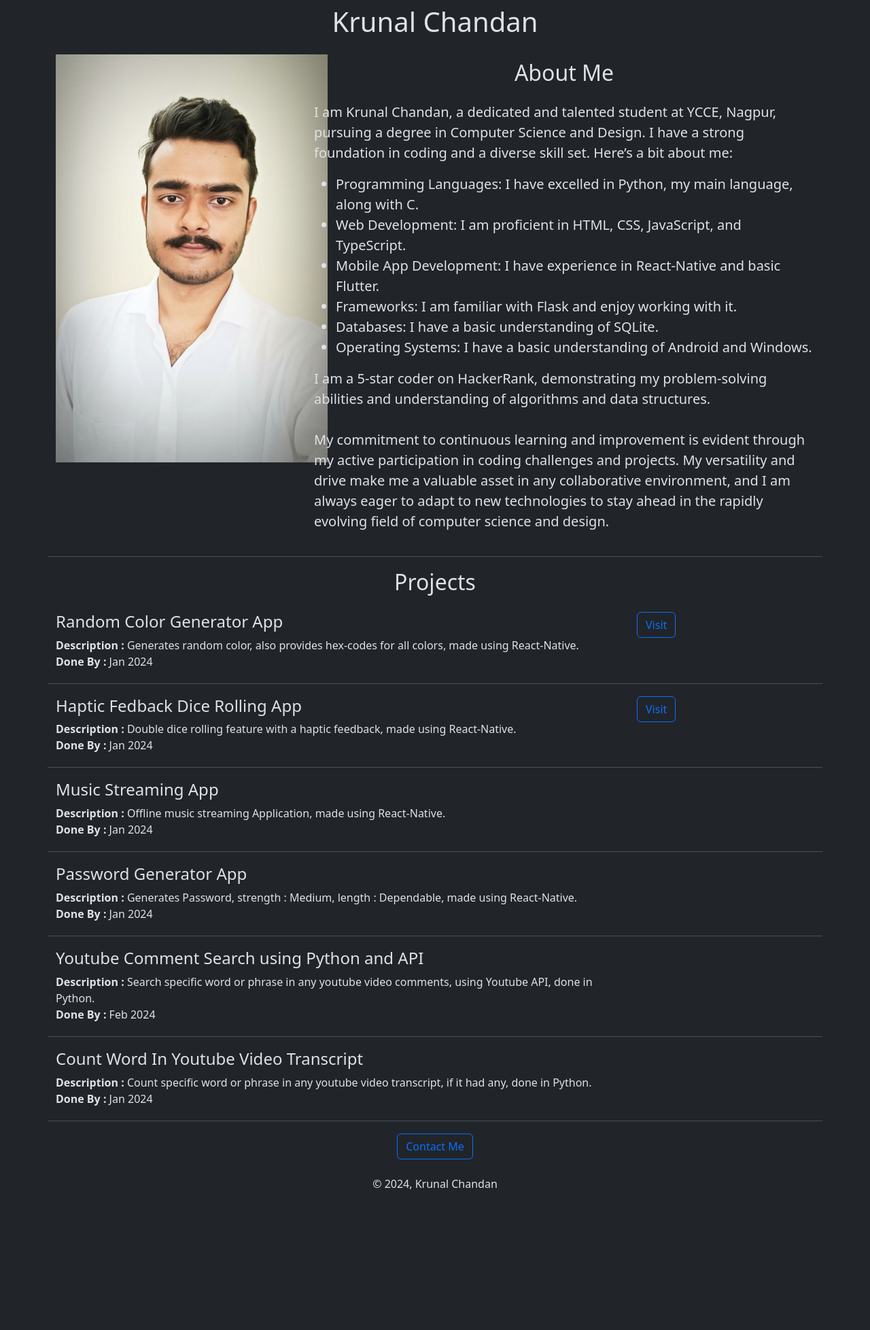
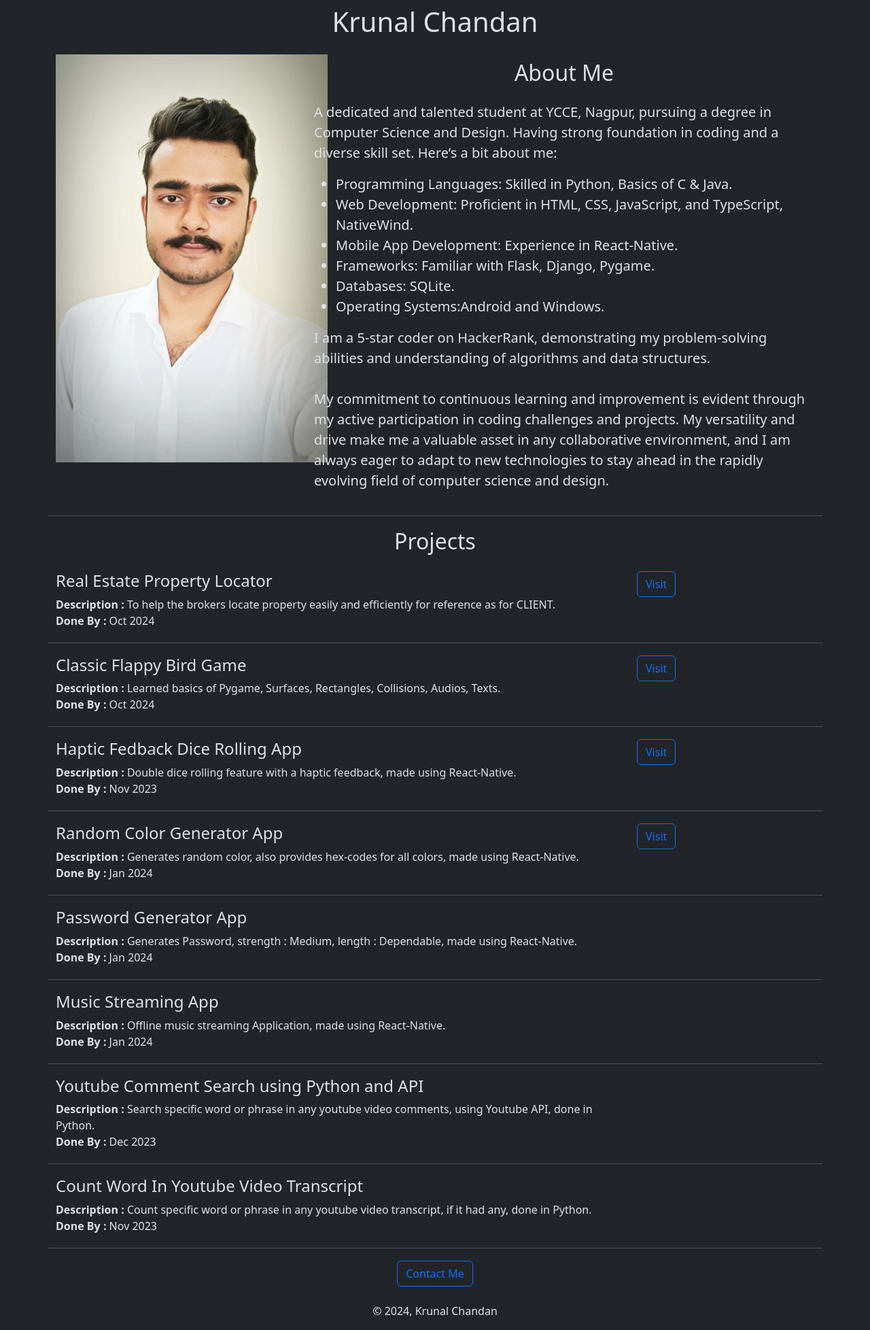
Before and after one commit to Krunal-Chandan/portfolio-website, a Flask app: page / in a window 1280 px wide. Shown: the whole page at 68% size. Before the commit the page ends 1749 px from the top, so only its background shows below. Run offline with Flask 3, Linux system fonts and the light colour scheme.

Commit message:
Updated Some Projects

```diff
--- a/app.py
+++ b/app.py
@@ -5,52 +5,75 @@ app = Flask(__name__)
 PROJECTS = [
     {
         'id': 1,
+        'title': 'Real Estate Property Locator',
+        'description':
+        'To help the brokers locate property easily and efficiently for reference as for CLIENT.',
+        'timeStamp': 'Oct 2024',
+        'url': 'https://github.com/Krunal-Chandan/Real_Estate_Property_Locator'
+    },
+    {
+        'id': 2,
+        'title': 'Classic Flappy Bird Game',
+        'description':
+        'Learned basics of Pygame, Surfaces, Rectangles, Collisions, Audios, Texts.',
+        'timeStamp': 'Oct 2024',
+        'url': 'https://snack.expo.dev/@kuchin_potta/random-color-generator'
+    },
+    {
+        'id': 3,
+        'title': 'Haptic Fedback Dice Rolling App',
+        'description': 'Double dice rolling feature with a haptic feedback, made using React-Native.',
+        'timeStamp':'Nov 2023',
+        'url':'https://snack.expo.dev/@kuchin_potta/roll-the-dice---haptic-feedback'
+    },
+    {
+        'id': 4,
         'title': 'Random Color Generator App',
-        'description': 'Generates random color, also provides hex-codes for all colors, made using React-Native.',
+        'description':
+        'Generates random color, also provides hex-codes for all colors, made using React-Native.',
         'timeStamp': 'Jan 2024',
         'url': 'https://snack.expo.dev/@kuchin_potta/random-color-generator'
     },
     {
-        'id': 2,
-        'title': 'Haptic Fedback Dice Rolling App',
-        'description': 'Double dice rolling feature with a haptic feedback, made using React-Native.',
-        'timeStamp': 'Jan 2024',
-        'url': 'https://snack.expo.dev/@kuchin_potta/roll-the-dice---haptic-feedback'
-    },
-    {
-        'id': 3,
-        'title': 'Music Streaming App',
-        'description': 'Offline music streaming Application, made using React-Native.',
+        'id': 5,
+        'title': 'Password Generator App',
+        'description':
+        'Generates Password, strength : Medium, length : Dependable, made using React-Native.',
         'timeStamp': 'Jan 2024'
     },
     {
-        'id': 4,
-        'title': 'Password Generator App',
-        'description': 'Generates Password, strength : Medium, length : Dependable, made using React-Native.',
+        'id': 6,
+        'title': 'Music Streaming App',
+        'description':
+        'Offline music streaming Application, made using React-Native.',
         'timeStamp': 'Jan 2024'
     },
     {
-        'id': 4,
+        'id': 7,
         'title': 'Youtube Comment Search using Python and API',
-        'description': 'Search specific word or phrase in any youtube video comments, using Youtube API, done in Python.',
-        'timeStamp': 'Feb 2024'
+        'description':
+        'Search specific word or phrase in any youtube video comments, using Youtube API, done in Python.',
+        'timeStamp': 'Dec 2023'
     },
     {
-        'id': 4,
+        'id': 8,
         'title': 'Count Word In Youtube Video Transcript',
-        'description': 'Count specific word or phrase in any youtube video transcript, if it had any, done in Python.',
-        'timeStamp': 'Jan 2024'
+        'description':
+        'Count specific word or phrase in any youtube video transcript, if it had any, done in Python.',
+        'timeStamp': 'Nov 2023'
     },
+]
 
-]
 
 @app.route('/')
 def hello_world():
     return render_template('home.html', projects=PROJECTS)
 
+
 @app.route("/projects")
 def list_projects():
     return jsonify(PROJECTS)
 
+
 if __name__ == '__main__':
-  app.run(host='0.0.0.0', debug=True)
+    app.run(host='0.0.0.0', debug=True)
--- a/templates/home.html
+++ b/templates/home.html
@@ -18,14 +18,14 @@
 
       <div class="col-8">
         <h2 class="text-center mt-2 mb-4">About Me</h2>
-          <p class="lead">I am Krunal Chandan, a dedicated and talented student at YCCE, Nagpur, pursuing a degree in Computer Science and Design. I have a strong foundation in coding and a diverse skill set. Here’s a bit about me:
+          <p class="lead">A dedicated and talented student at YCCE, Nagpur, pursuing a degree in Computer Science and Design. Having strong foundation in coding and a diverse skill set. Here’s a bit about me:
             <ul class="lead">
-              <li><strong>Programming Languages:</strong> I have excelled in Python, my main language, along with C.</li>
-              <li><strong>Web Development:</strong> I am proficient in HTML, CSS, JavaScript, and TypeScript.</li>
-              <li><strong>Mobile App Development:</strong> I have experience in React-Native and basic Flutter.</li>
-              <li><strong>Frameworks:</strong> I am familiar with Flask and enjoy working with it.</li>
-              <li><strong>Databases:</strong> I have a basic understanding of SQLite.</li>
-              <li><strong>Operating Systems:</strong> I have a basic understanding of Android and Windows.</li>
+              <li><strong>Programming Languages:</strong> Skilled in Python, Basics of C & Java.</li>
+              <li><strong>Web Development:</strong> Proficient in HTML, CSS, JavaScript, and TypeScript, NativeWind.</li>
+              <li><strong>Mobile App Development:</strong> Experience in React-Native.</li>
+              <li><strong>Frameworks:</strong> Familiar with Flask, Django, Pygame.</li>
+              <li><strong>Databases:</strong> SQLite.</li>
+              <li><strong>Operating Systems:</strong>Android and Windows.</li>
             </ul>
         </p>
         <p class="lead">
```
